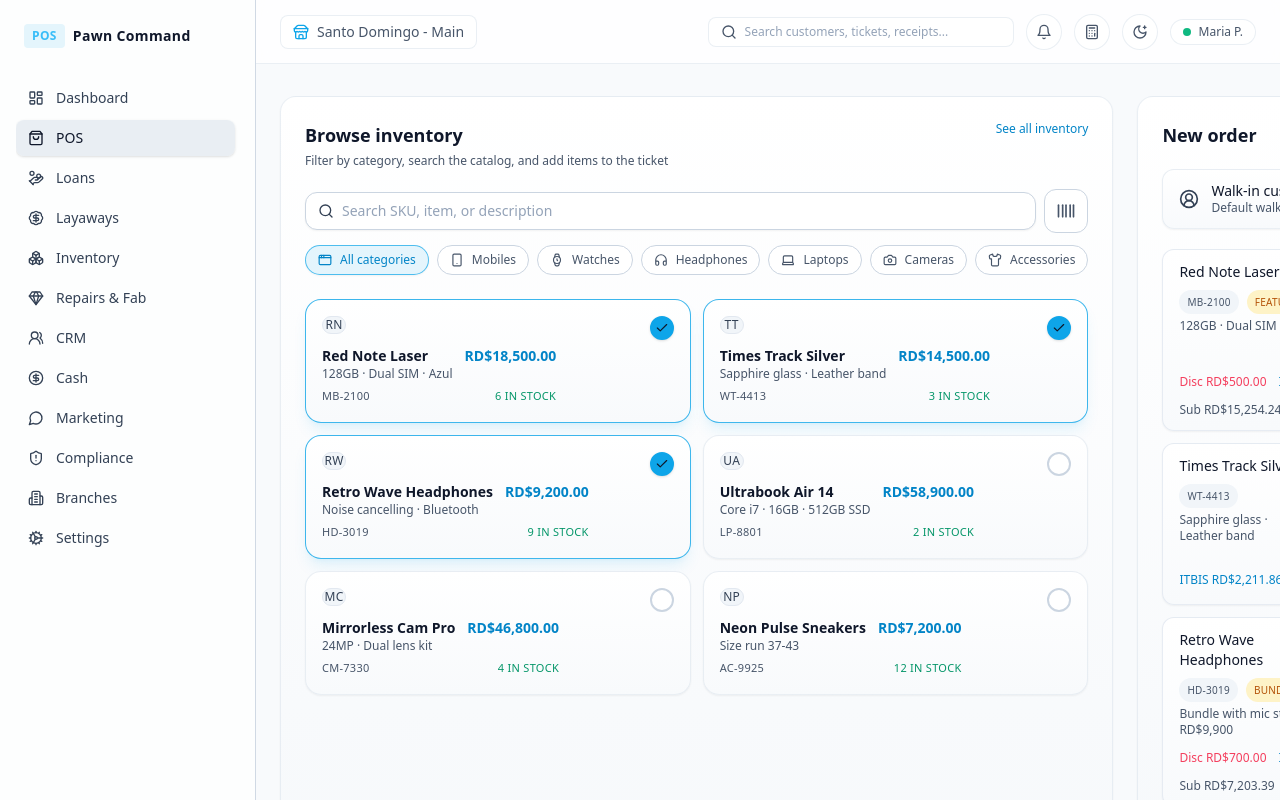
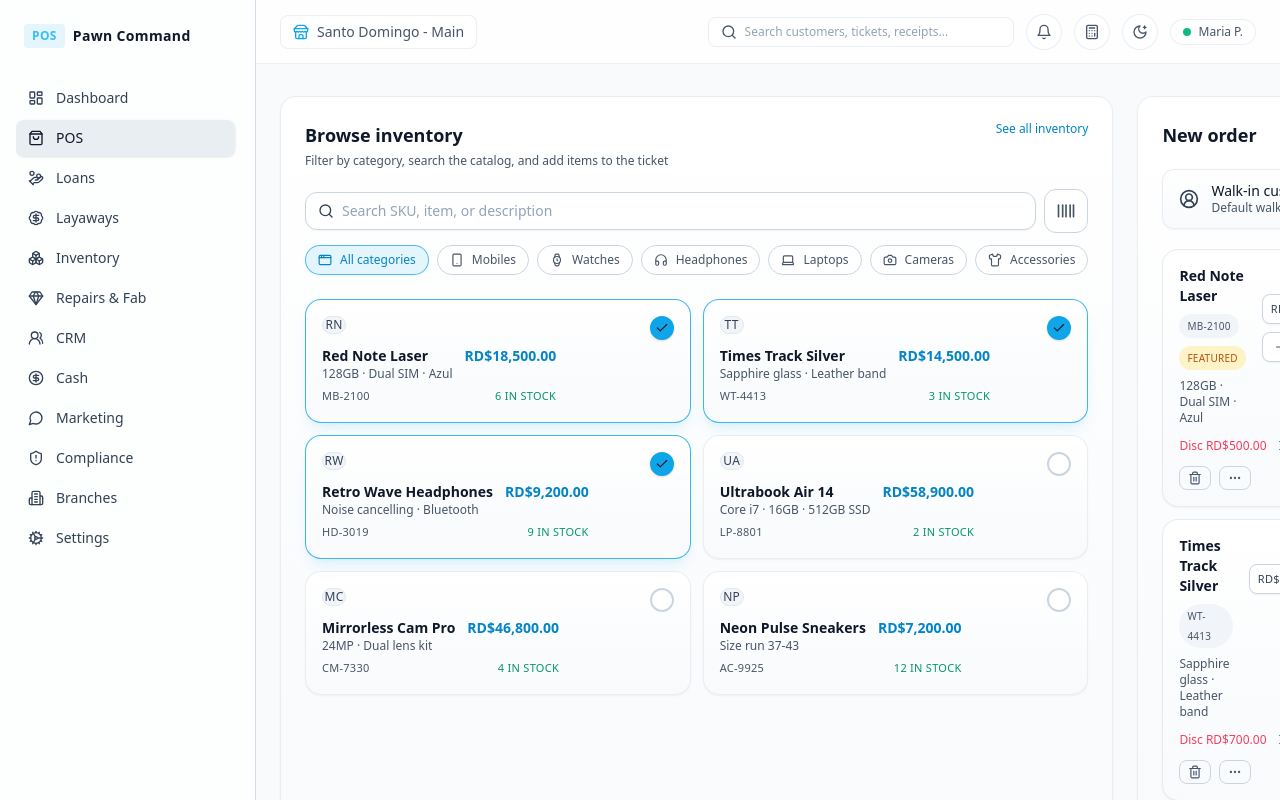
Before and after one commit to dennisc27/pos, a Next.js app: page /pos in a window 1280 px wide. Built offline with nearby package versions, Linux system fonts and the light colour scheme.

Commit message:
Rework POS cart pricing and layout

```diff
--- a/app/pos/page.tsx
+++ b/app/pos/page.tsx
@@ -113,7 +113,7 @@ const initialCartLines: CartLine[] = [
     variant: "128GB · Dual SIM · Azul",
     qty: 1,
     price: 18500,
-    discount: 500,
+    listPrice: 19000,
     taxRate: DEFAULT_TAX_RATE
   },
   {
@@ -123,6 +123,7 @@ const initialCartLines: CartLine[] = [
     variant: "Sapphire glass · Leather band",
     qty: 1,
     price: 14500,
+    listPrice: 15200,
     taxRate: DEFAULT_TAX_RATE
   },
   {
@@ -132,7 +133,7 @@ const initialCartLines: CartLine[] = [
     status: "bundle",
     qty: 1,
     price: 9200,
-    discount: 700,
+    listPrice: 9900,
     taxRate: DEFAULT_TAX_RATE,
     note: "Bundle with mic stand for RD$9,900"
   }
@@ -157,15 +158,20 @@ const initialTenderBreakdown: TenderBreakdown[] = [
 ];
 
 function buildSummary(items: CartLine[], tenders: TenderBreakdown[]): SaleSummary {
-  const subtotal = items.reduce((sum, item) => sum + item.qty * item.price, 0);
-  const discounts = items.reduce((sum, item) => sum + (item.discount ?? 0), 0);
+  const subtotal = items.reduce(
+    (sum, item) => sum + (item.listPrice ?? item.price) * item.qty,
+    0
+  );
+  const discounts = items.reduce((sum, item) => {
+    const listUnit = item.listPrice ?? item.price;
+    const unitDiscount = Math.max(0, listUnit - item.price);
+    return sum + unitDiscount * item.qty;
+  }, 0);
   const tax = items.reduce((sum, item) => {
-    const lineSubtotal = item.qty * item.price;
-    const discount = Math.min(item.discount ?? 0, lineSubtotal);
+    const lineTotal = Math.max(item.price, 0) * item.qty;
     const rate = item.taxRate ?? DEFAULT_TAX_RATE;
-    const net = Math.max(lineSubtotal - discount, 0);
-    const base = net / (1 + rate);
-    return sum + (net - base);
+    const base = lineTotal / (1 + rate);
+    return sum + (lineTotal - base);
   }, 0);
   const total = Math.max(subtotal - discounts, 0);
   const tendered = tenders.reduce((sum, tender) => sum + tender.amount, 0);
@@ -244,6 +250,7 @@ export default function PosPage() {
           sku: product.sku,
           qty: 1,
           price: product.price,
+          listPrice: product.price,
           taxRate: DEFAULT_TAX_RATE,
           variant: product.variant,
           status: product.highlight ? "featured" : undefined
--- a/components/pos/order-panel.tsx
+++ b/components/pos/order-panel.tsx
@@ -244,21 +244,23 @@ export function OrderPanel({
         <div className="space-y-3">
           {items.map((item, index) => {
             const rate = item.taxRate ?? DEFAULT_TAX_RATE;
-            const lineSubtotal = item.qty * item.price;
-            const discount = Math.min(item.discount ?? 0, lineSubtotal);
-            const lineTotal = Math.max(lineSubtotal - discount, 0);
-            const baseAmount = lineTotal / (1 + rate);
-            const taxAmount = lineTotal - baseAmount;
+            const listUnit = item.listPrice ?? item.price;
+            const lineSaleTotal = Math.max(item.price, 0) * item.qty;
+            const listTotal = listUnit * item.qty;
+            const lineDiscount = Math.max(0, listTotal - lineSaleTotal);
+            const baseAmount = lineSaleTotal / (1 + rate);
+            const taxAmount = lineSaleTotal - baseAmount;
             const priceInputValue = editingPrices[item.id] ?? item.price.toFixed(2);
+            const hasDiscount = lineDiscount > 0;
             return (
               <div
                 key={item.id}
-                className="rounded-xl border border-slate-200/80 bg-gradient-to-b from-white to-slate-50 px-4 py-3 text-sm text-slate-700 shadow-sm dark:border-slate-800/80 dark:from-slate-950/70 dark:to-slate-950/50 dark:text-slate-200"
+                className="rounded-2xl border border-slate-200/80 bg-gradient-to-b from-white to-slate-50 p-4 text-sm text-slate-700 shadow-sm dark:border-slate-800/80 dark:from-slate-950/70 dark:to-slate-950/50 dark:text-slate-200"
               >
-                <div className="flex items-start justify-between gap-4">
-                  <div className="space-y-1">
+                <div className="flex flex-col gap-4 sm:flex-row sm:items-start sm:justify-between">
+                  <div className="flex-1 space-y-2">
                     <div className="flex flex-wrap items-center gap-2">
-                      <span className="font-medium text-slate-900 dark:text-white">{item.name}</span>
+                      <span className="font-semibold text-slate-900 dark:text-white">{item.name}</span>
                       <span className="rounded-full bg-slate-100 px-2 py-0.5 text-[10px] uppercase tracking-wide text-slate-500 dark:bg-slate-800/80 dark:text-slate-400">
                         {item.sku}
                       </span>
@@ -268,14 +270,22 @@ export function OrderPanel({
                         </span>
                       ) : null}
                     </div>
-                    {item.variant ? <p className="text-xs text-slate-500 dark:text-slate-400">{item.variant}</p> : null}
-                    {item.note ? <p className="text-xs text-slate-500 dark:text-slate-400">{item.note}</p> : null}
+                    {item.variant ? (
+                      <p className="text-xs text-slate-500 dark:text-slate-400">{item.variant}</p>
+                    ) : null}
+                    {item.note ? (
+                      <p className="text-xs text-slate-500 dark:text-slate-400">{item.note}</p>
+                    ) : null}
                   </div>
-                  <div className="flex flex-col items-end gap-3 text-right">
-                    <span className="text-sm font-semibold text-slate-900 dark:text-white">{formatCurrency(lineTotal)}</span>
-                    <div className="flex flex-wrap items-center justify-end gap-2 text-[11px] uppercase tracking-wide text-slate-500 dark:text-slate-500">
-                      <div className="flex items-center gap-2 rounded-lg border border-slate-300 bg-white px-2 py-1 text-[10px] font-semibold text-slate-600 shadow-sm transition dark:border-slate-800/80 dark:bg-slate-900 dark:text-slate-200">
-                        <span>Precio</span>
+                  <div className="flex flex-col items-end gap-2 sm:min-w-[220px]">
+                    <span className="text-[11px] font-medium uppercase tracking-wide text-slate-500 dark:text-slate-400">
+                      Precio actual
+                    </span>
+                    <div className="flex flex-wrap items-center gap-2">
+                      <div className="flex items-center gap-2 rounded-lg border border-slate-300 bg-white px-2 py-1 text-sm font-semibold text-slate-700 shadow-sm transition dark:border-slate-800/80 dark:bg-slate-900 dark:text-slate-100">
+                        <span className="text-[11px] font-medium uppercase tracking-wide text-slate-400 dark:text-slate-500">
+                          RD$
+                        </span>
                         <input
                           ref={(element) => {
                             if (element) {
@@ -285,7 +295,7 @@ export function OrderPanel({
                             }
                           }}
                           aria-label={`Price for ${item.name}`}
-                          className="w-20 bg-transparent text-right text-sm font-semibold text-slate-700 focus:outline-none dark:text-slate-100"
+                          className="w-24 bg-transparent text-right text-sm font-semibold text-slate-700 focus:outline-none dark:text-slate-100"
                           inputMode="decimal"
                           value={priceInputValue}
                           onChange={(event) => handlePriceInputChange(item.id, event.target.value)}
@@ -294,7 +304,7 @@ export function OrderPanel({
                           onKeyDown={(event) => handlePriceKeyDown(event, item.id, index)}
                         />
                       </div>
-                      <div className="flex items-center gap-1 rounded-lg border border-slate-300 bg-white px-2 py-1 text-[10px] font-medium text-slate-600 shadow-sm transition dark:border-slate-800/80 dark:bg-slate-900 dark:text-slate-300">
+                      <div className="flex items-center gap-1 rounded-lg border border-slate-300 bg-white px-2 py-1 text-[11px] font-medium text-slate-600 shadow-sm transition dark:border-slate-800/80 dark:bg-slate-900 dark:text-slate-300">
                         <button
                           aria-label={`Decrease quantity for ${item.name}`}
                           className="rounded border border-transparent p-0.5 hover:border-slate-300 hover:text-slate-900 dark:hover:border-slate-700"
@@ -304,7 +314,7 @@ export function OrderPanel({
                         </button>
                         <input
                           aria-label={`Quantity for ${item.name}`}
-                          className="w-9 bg-transparent text-center text-[11px] font-semibold text-slate-700 focus:outline-none dark:text-slate-200"
+                          className="w-10 bg-transparent text-center text-[11px] font-semibold text-slate-700 focus:outline-none dark:text-slate-200"
                           inputMode="numeric"
                           min={1}
                           value={item.qty}
@@ -324,17 +334,20 @@ export function OrderPanel({
                         </button>
                       </div>
                     </div>
+                    <span className="text-right text-sm font-semibold text-slate-900 dark:text-white">
+                      {formatCurrency(lineSaleTotal)}
+                    </span>
                   </div>
                 </div>
-                <div className="mt-3 flex items-center justify-between gap-3 text-xs text-slate-500 dark:text-slate-400">
+                <div className="mt-3 flex flex-wrap items-center justify-between gap-3 text-xs text-slate-500 dark:text-slate-400">
                   <div className="flex flex-wrap items-center gap-3">
-                    {discount > 0 ? (
-                      <span className="text-rose-500 dark:text-rose-400">Disc {formatCurrency(discount)}</span>
+                    {hasDiscount ? (
+                      <span className="text-rose-500 dark:text-rose-400">Disc {formatCurrency(lineDiscount)}</span>
                     ) : null}
                     {taxAmount > 0 ? (
                       <span className="text-sky-600 dark:text-sky-300">ITBIS {formatCurrency(taxAmount)}</span>
                     ) : null}
-                    <span className="text-slate-500 dark:text-slate-400">Sub {formatCurrency(baseAmount)}</span>
+                    <span>Sub {formatCurrency(baseAmount)}</span>
                   </div>
                   <div className="flex items-center gap-2">
                     <button
--- a/components/pos/receipt-preview.tsx
+++ b/components/pos/receipt-preview.tsx
@@ -29,19 +29,25 @@ export function ReceiptPreview({
           <span>Branch: Santo Domingo</span>
         </div>
         <div className="space-y-2">
-          {items.map((item) => (
+          {items.map((item) => {
+            const listUnit = item.listPrice ?? item.price;
+            const lineSaleTotal = Math.max(item.price, 0) * item.qty;
+            const listTotal = listUnit * item.qty;
+            const discount = Math.max(0, listTotal - lineSaleTotal);
+            return (
               <div key={item.id} className="flex items-center justify-between">
                 <div className="space-y-0.5">
                   <p className="text-slate-700 dark:text-slate-200">{item.name}</p>
                   <p className="text-[11px] text-slate-500 dark:text-slate-500">
-                  {item.qty} x {formatCurrency(item.price)} {item.discount ? `(-${formatCurrency(item.discount)})` : ""}
+                    {item.qty} x {formatCurrency(item.price)} {discount ? `(-${formatCurrency(discount)})` : ""}
                   </p>
                 </div>
                 <span className="font-medium text-slate-900 dark:text-slate-100">
-                {formatCurrency(item.qty * item.price - (item.discount ?? 0))}
+                  {formatCurrency(lineSaleTotal)}
                 </span>
               </div>
-          ))}
+            );
+          })}
         </div>
         <div className="space-y-1 pt-2">
           <div className="flex items-center justify-between">
--- a/components/pos/sale-composer.tsx
+++ b/components/pos/sale-composer.tsx
@@ -55,11 +55,14 @@ export function SaleComposer({
         </div>
         <ul className="flex flex-col gap-3">
           {items.map((item) => {
-            const lineSubtotal = item.qty * item.price;
-            const discount = item.discount ?? 0;
+            const listUnit = item.listPrice ?? item.price;
+            const lineSaleTotal = Math.max(item.price, 0) * item.qty;
+            const listTotal = listUnit * item.qty;
+            const discount = Math.max(0, listTotal - lineSaleTotal);
             const taxRate = item.taxRate ?? 0;
-            const taxAmount = (lineSubtotal - discount) * taxRate;
-            const lineTotal = lineSubtotal - discount + taxAmount;
+            const baseAmount = lineSaleTotal / (1 + taxRate);
+            const taxAmount = lineSaleTotal - baseAmount;
+            const lineTotal = lineSaleTotal;
             return (
               <li
                 key={item.id}
@@ -89,6 +92,7 @@ export function SaleComposer({
                       {taxAmount > 0 ? (
                         <span className="text-sky-600 dark:text-sky-300">ITBIS {formatCurrency(taxAmount)}</span>
                       ) : null}
+                      <span>Sub {formatCurrency(baseAmount)}</span>
                     </div>
                   </div>
                   <div className="flex flex-col items-end gap-2">
--- a/components/pos/types.ts
+++ b/components/pos/types.ts
@@ -8,7 +8,7 @@ export type CartLine = {
   variant?: string;
   qty: number;
   price: number;
-  discount?: number;
+  listPrice?: number;
   taxRate?: number;
   note?: string;
 };
```
Lines whose indentation alone changed are shown as unchanged.
